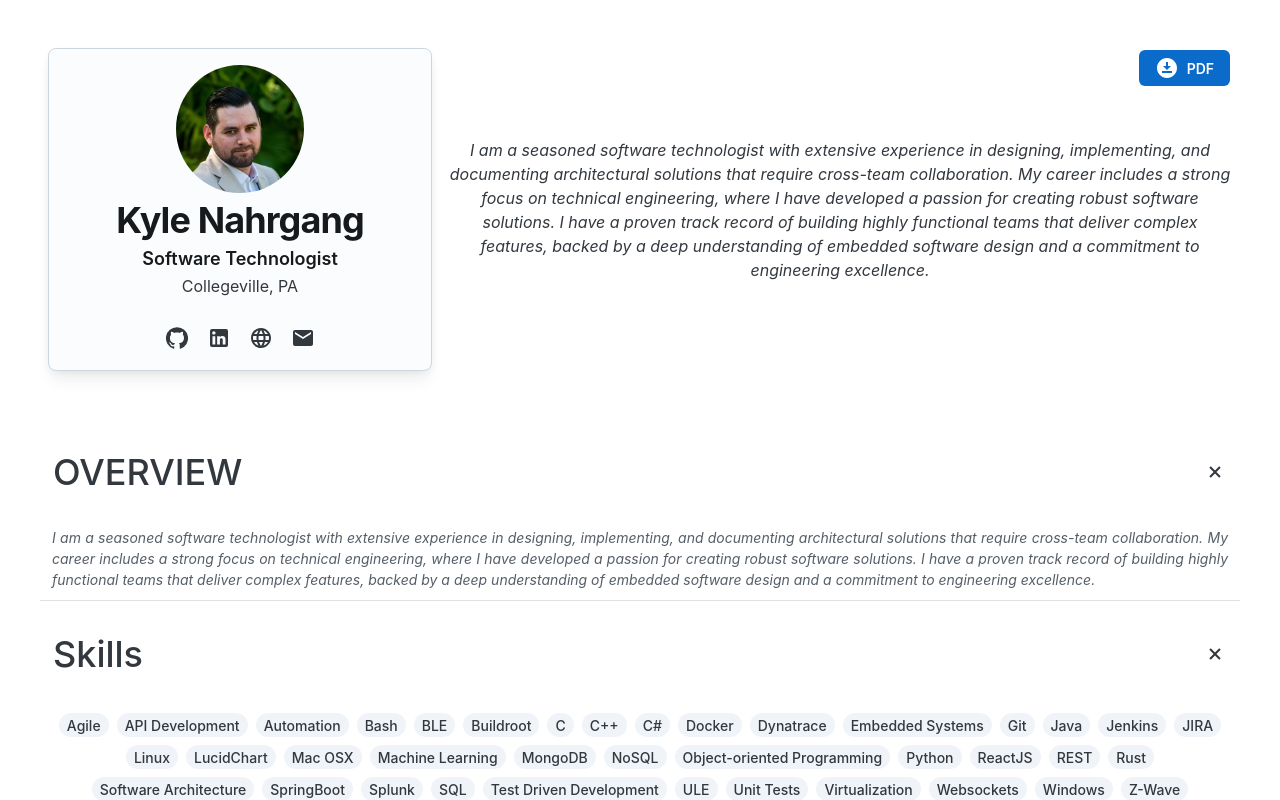
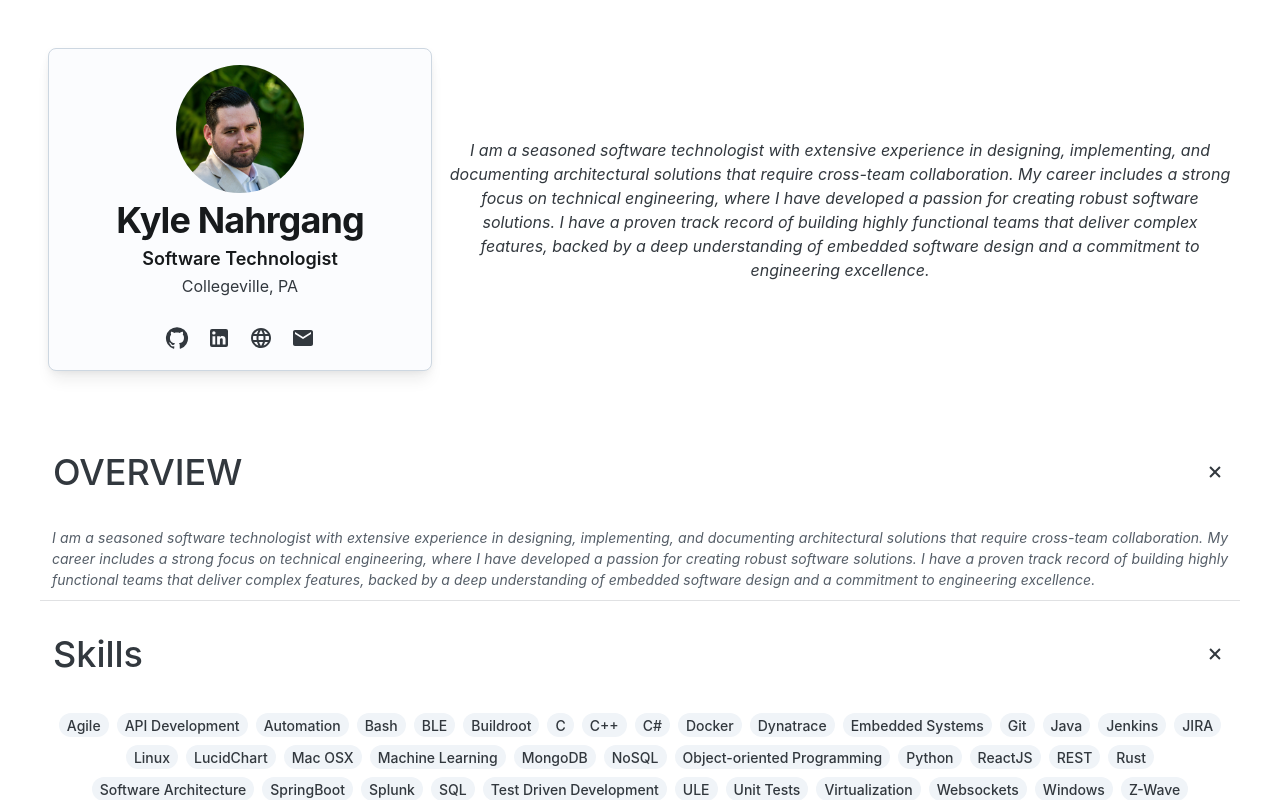
Before and after one commit to kyle-nahrgang/resume, a React (Create React App) app: page / in a window 1280 px wide. Shown: the top 800 px of the page. Built offline with nearby package versions, Linux system fonts and the light colour scheme.

Commit message:
get rid of PDF stuff

```diff
--- a/src/App.js
+++ b/src/App.js
@@ -1,6 +1,6 @@
 import React from 'react';
 import './App.css';
-import {  AccordionGroup, Box, Button, Stack, Typography,} from '@mui/joy';
+import {  AccordionGroup, Box, Stack, Typography,} from '@mui/joy';
 import { AboutMe } from './components/AboutMe';
 import { Section } from './components/Section';
 import  {
@@ -11,8 +11,6 @@ import { InfoCardGrid } from './components/InfoCardGrid';
 import { ChipList } from './components/ChipList';
 import { Experience } from './components/Experience';
 import { Education } from './components/Education';
-import DownloadForOfflineIcon from '@mui/icons-material/DownloadForOffline';
-import { pdf } from '@react-pdf/renderer';
 
 export function Resume({...params}) {
   return (
@@ -49,18 +47,9 @@ export function Resume({...params}) {
 }
 
 function App() {
-  const [forPrint, setForPrint] = React.useState(false);
-
   return (
     <div className="App">
-      <Resume forPrint={forPrint} />
-      <Button
-        startDecorator={<DownloadForOfflineIcon />} sx={{position: 'fixed', top: 50, right: 50}}
-
-        >
-        PDF
-      </Button>
-
+      <Resume />
     </div>
   );
 }
```
